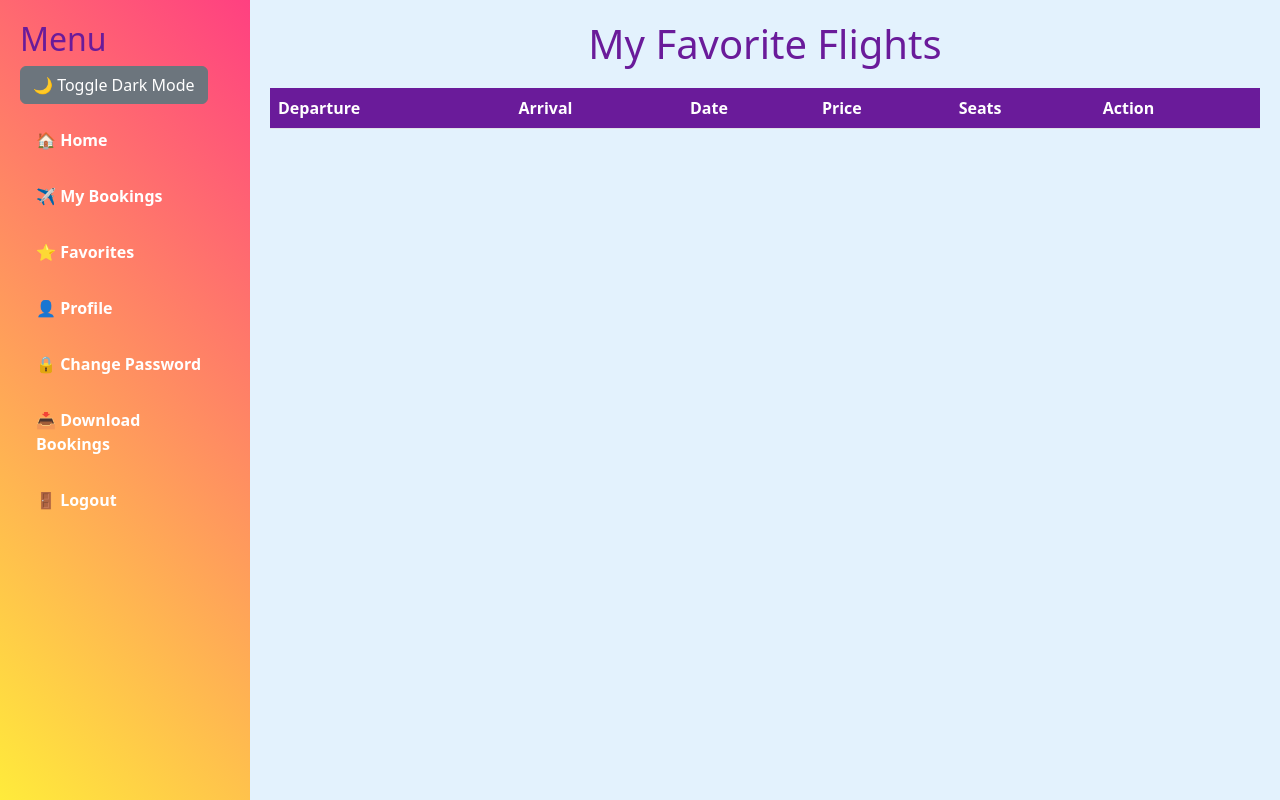
After one commit to zolwikC/Flight-Booking-App, a Flask app: page /favorites in a window 1280 px wide. The commit adds this page. Run offline with Flask 3, Linux system fonts and the light colour scheme; a user stored in the database is signed in; lists and menus that the app fills with data are empty.

Commit message:
Add profile management, password change, favorites, API, and CSV export

```diff
--- a/app.py
+++ b/app.py
@@ -1,4 +1,4 @@
-from flask import Flask, render_template, request, redirect, url_for
+from flask import Flask, render_template, request, redirect, url_for, jsonify, Response
 from flask_sqlalchemy import SQLAlchemy
 from flask_bcrypt import Bcrypt # type: ignore
 from flask_login import LoginManager, login_user, logout_user, UserMixin,login_required, current_user # type: ignore
@@ -31,6 +31,7 @@ class User(db.Model, UserMixin):
     email = db.Column(db.String(150), unique=True, nullable=False)
     password = db.Column(db.String(150), nullable=False)
     is_admin = db.Column(db.Boolean, default=False)  # Domyślnie użytkownicy nie są administratorami
+    phone = db.Column(db.String(15), nullable=True)
 
     # Flask-Login properties
     @property
@@ -60,6 +61,13 @@ class Booking(db.Model):
 
     # Relacja z tabelą Flight
     flight = db.relationship('Flight', backref='bookings', lazy=True)
+
+
+class Favorite(db.Model):
+    id = db.Column(db.Integer, primary_key=True)
+    user_id = db.Column(db.Integer, db.ForeignKey('user.id'), nullable=False)
+    flight_id = db.Column(db.Integer, db.ForeignKey('flight.id'), nullable=False)
+    flight = db.relationship('Flight')
 
 
 @app.route("/add_sample_flights_sql")
@@ -115,7 +123,11 @@ def index():
         # Wyświetlanie wszystkich lotów domyślnie
         flights = Flight.query.all()
 
-    return render_template("index.html", flights=flights)
+    favorite_ids = []
+    if current_user.is_authenticated:
+        favorite_ids = [fav.flight_id for fav in Favorite.query.filter_by(user_id=current_user.id).all()]
+
+    return render_template("index.html", flights=flights, favorite_ids=favorite_ids)
 
 
 @app.route("/register", methods=["GET", "POST"])
@@ -392,5 +404,96 @@ def my_bookings():
     bookings = Booking.query.filter_by(user_id=current_user.id).all()
     return render_template("my_bookings.html", bookings=bookings)
 
+
+@app.route("/download_bookings")
+@login_required
+def download_bookings():
+    import csv
+    from io import StringIO
+
+    bookings = Booking.query.filter_by(user_id=current_user.id).all()
+    output = StringIO()
+    writer = csv.writer(output)
+    writer.writerow(["Departure", "Arrival", "Date", "Passengers", "Status"])
+    for b in bookings:
+        writer.writerow([
+            b.flight.departure_city,
+            b.flight.arrival_city,
+            b.flight.date,
+            b.number_of_passengers,
+            b.status,
+        ])
+    output.seek(0)
+    return Response(
+        output.getvalue(),
+        mimetype="text/csv",
+        headers={"Content-Disposition": "attachment;filename=bookings.csv"},
+    )
+
+
+@app.route("/profile", methods=["GET", "POST"])
+@login_required
+def profile():
+    if request.method == "POST":
+        current_user.username = request.form.get("username")
+        current_user.email = request.form.get("email")
+        current_user.phone = request.form.get("phone")
+        db.session.commit()
+        return redirect(url_for("profile"))
+    return render_template("profile.html")
+
+
+@app.route("/change_password", methods=["GET", "POST"])
+@login_required
+def change_password():
+    if request.method == "POST":
+        current_password = request.form.get("current_password")
+        new_password = request.form.get("new_password")
+        confirm_password = request.form.get("confirm_password")
+        if not bcrypt.check_password_hash(current_user.password, current_password):
+            return "Current password incorrect"
+        if new_password != confirm_password:
+            return "Passwords do not match"
+        current_user.password = bcrypt.generate_password_hash(new_password).decode("utf-8")
+        db.session.commit()
+        return redirect(url_for("profile"))
+    return render_template("change_password.html")
+
+
+@app.route("/toggle_favorite/<int:flight_id>", methods=["POST"])
+@login_required
+def toggle_favorite(flight_id):
+    favorite = Favorite.query.filter_by(user_id=current_user.id, flight_id=flight_id).first()
+    if favorite:
+        db.session.delete(favorite)
+    else:
+        db.session.add(Favorite(user_id=current_user.id, flight_id=flight_id))
+    db.session.commit()
+    return redirect(request.referrer or url_for("index"))
+
+
+@app.route("/favorites")
+@login_required
+def favorites():
+    favs = Favorite.query.filter_by(user_id=current_user.id).all()
+    flights = [f.flight for f in favs]
+    return render_template("favorites.html", flights=flights)
+
+
+@app.route("/api/flights")
+def api_flights():
+    flights = Flight.query.all()
+    return jsonify([
+        {
+            "id": f.id,
+            "departure_city": f.departure_city,
+            "arrival_city": f.arrival_city,
+            "date": f.date,
+            "price": f.price,
+            "available_seats": f.available_seats,
+        }
+        for f in flights
+    ])
+
 if __name__ == "__main__":
     app.run(debug=True)
--- a/templates/base.html
+++ b/templates/base.html
@@ -162,6 +162,18 @@
                 <li class="nav-item mb-3">
                     <a class="nav-link" href="{{ url_for('my_bookings') }}">✈️ My Bookings</a>
                 </li>
+                <li class="nav-item mb-3">
+                    <a class="nav-link" href="{{ url_for('favorites') }}">⭐ Favorites</a>
+                </li>
+                <li class="nav-item mb-3">
+                    <a class="nav-link" href="{{ url_for('profile') }}">👤 Profile</a>
+                </li>
+                <li class="nav-item mb-3">
+                    <a class="nav-link" href="{{ url_for('change_password') }}">🔒 Change Password</a>
+                </li>
+                <li class="nav-item mb-3">
+                    <a class="nav-link" href="{{ url_for('download_bookings') }}">📥 Download Bookings</a>
+                </li>
                 {% if current_user.is_admin %}
                     <li class="nav-item mb-3">
                         <a class="nav-link" href="{{ url_for('admin') }}">🛠 Admin Panel</a>
--- /dev/null
+++ b/templates/favorites.html
@@ -0,0 +1,32 @@
+{% extends "base.html" %}
+{% block content %}
+<h1 class="text-center">My Favorite Flights</h1>
+<table class="table table-striped">
+    <thead>
+        <tr>
+            <th>Departure</th>
+            <th>Arrival</th>
+            <th>Date</th>
+            <th>Price</th>
+            <th>Seats</th>
+            <th>Action</th>
+        </tr>
+    </thead>
+    <tbody>
+        {% for flight in flights %}
+        <tr>
+            <td>{{ flight.departure_city }}</td>
+            <td>{{ flight.arrival_city }}</td>
+            <td>{{ flight.date }}</td>
+            <td>{{ flight.price }}</td>
+            <td>{{ flight.available_seats }}</td>
+            <td>
+                <form method="post" action="{{ url_for('toggle_favorite', flight_id=flight.id) }}">
+                    <button type="submit" class="btn btn-warning">Remove</button>
+                </form>
+            </td>
+        </tr>
+        {% endfor %}
+    </tbody>
+</table>
+{% endblock %}
--- a/templates/my_bookings.html
+++ b/templates/my_bookings.html
@@ -2,6 +2,7 @@
 
 {% block content %}
 <h1 class="text-center">My Bookings</h1>
+<a href="{{ url_for('download_bookings') }}" class="btn btn-primary mb-3">Download CSV</a>
 <table>
     <thead>
         <tr>
```
Also changed, not shown: templates/change_password.html (added, +19 -0 lines), templates/index.html (+9 -0 lines), templates/profile.html (added, +19 -0 lines).
